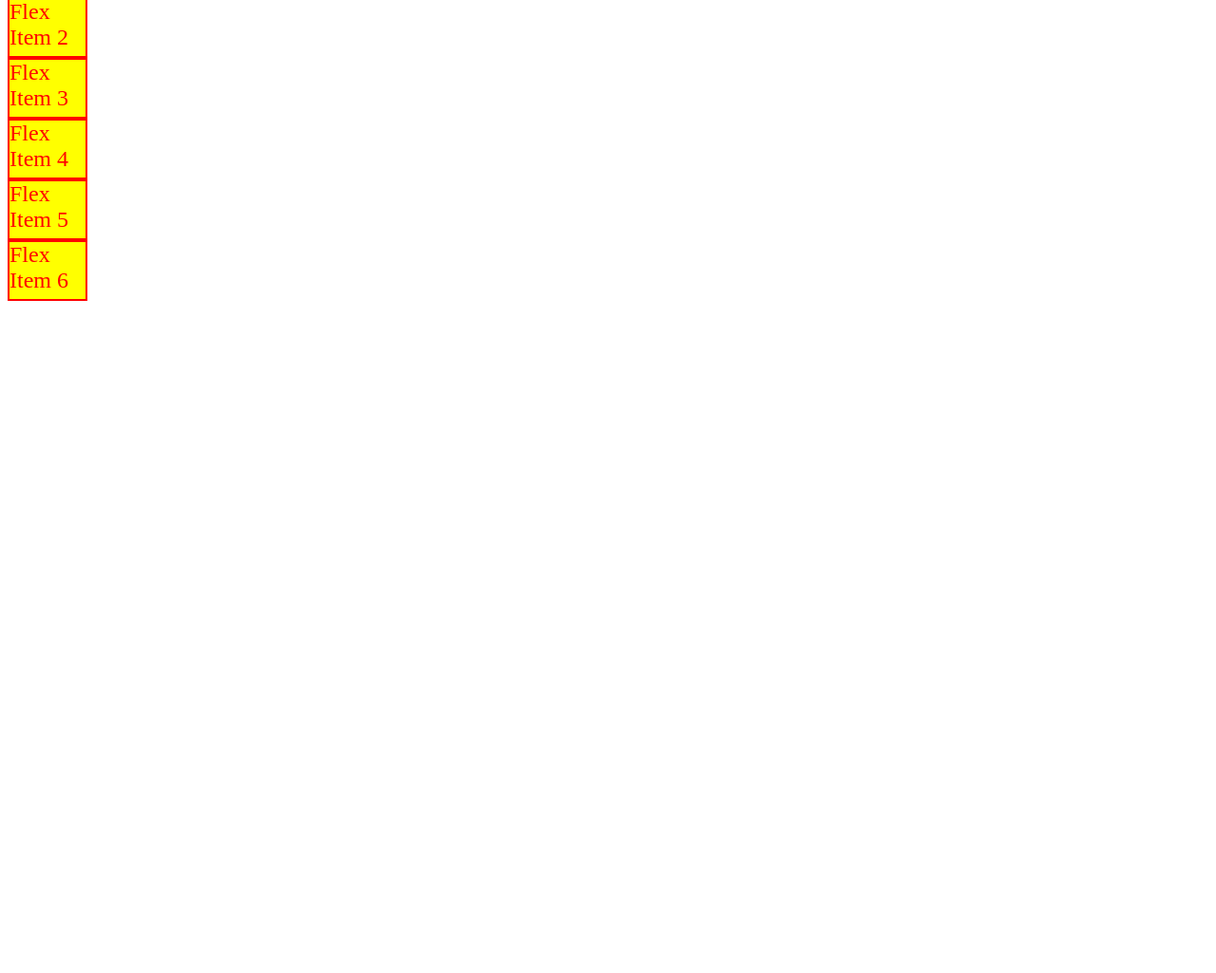
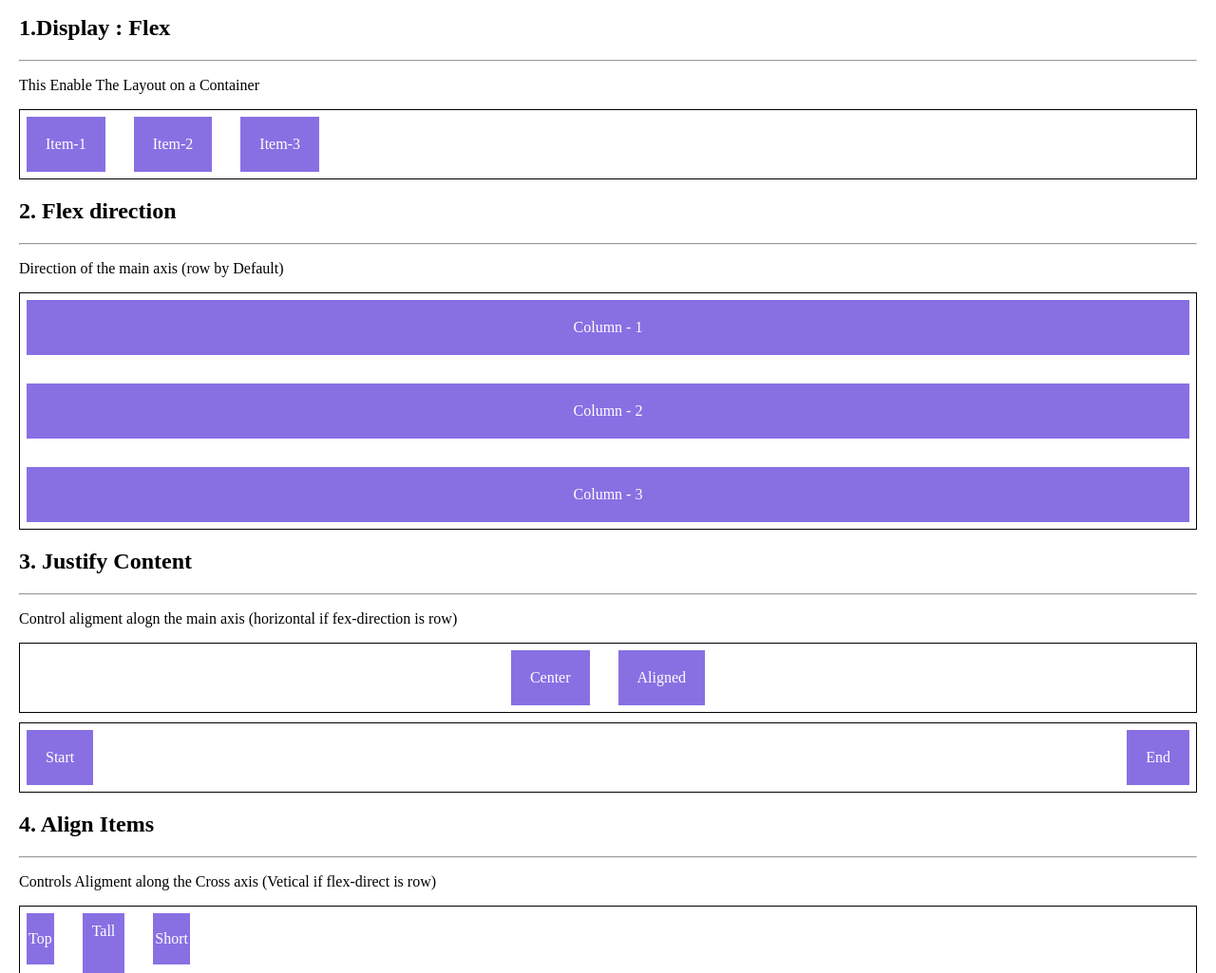
Before and after one commit to eswarroyce07/sample, a plain HTML site: page folder1/flex.html in a window 1280 px wide. Shown: the part 75-1100 px from the top of the page at 95% size. Before the commit the page ends 800 px from the top, so only its background shows below. Drawn offline with Linux system fonts and the light colour scheme.

Commit message:
Flex basics

```diff
--- a/folder1/flex.css
+++ b/folder1/flex.css
@@ -1,20 +1,89 @@
-.Flexcontainer{
-    border: 1px solid red;
+body {
+  margin: 20px;
+}
+header {
+  height: 50px;
+  width: 100%;
+  text-align: center;
+  color: darkblue;
+}
+
+.flexitems {
+  display: flex;
+  gap: 30px;
+  border: 1px solid black;
+  padding: 07px;
+}
+.item {
+  padding: 20px;
+  display: flex;
+  justify-content: center;
+  align-items: center;
+  background-color: rgba(50, 7, 207, 0.575);
+  color: white;
+  font-weight: 500;
+}
+
+.flexdir {
+  display: flex;
+  gap: 30px;
+  border: 1px solid black;
+  padding: 07px;
+  flex-direction: column;
+}
+
+.jc-1 {
+  display: flex;
+  gap: 30px;
+  border: 1px solid black;
+  padding: 07px;
+  justify-content: center;
+  margin-top: 10px;
+}
+.jc-2 {
+  display: flex;
+  gap: 30px;
+  border: 1px solid black;
+  padding: 07px;
+  justify-content: space-between;
+  margin-top: 10px;
+}
+.ai {
+  display: flex;
+
+  gap: 30px;
+  border: 1px solid black;
+  padding: 07px;
+}
+.itemAI{
     display: flex;
-    height: 90vh;
-    justify-content: center;
+    height: 50px;
+    background-color: rgba(50, 7, 207, 0.575);
+    color: white;
+    font-weight: 500;
+    padding: 10px;
+}
+.itemAI:nth-child(1){
     align-items: center;
-    gap: 10px;
-    flex-direction: column-reverse;
-    justify-content: flex-start;
+    padding: 2px;
+}
+.itemAI:nth-child(3){
     align-items: center;
+    padding: 2px;
 }
-/* flex-start,center,space-around,space-between, */
-.flexitem{
-    background-color: yellow;
-    border: 2px solid red;
-    color: red;
-    font-size: 24px;
-    height: 60px;
-    width: 80px;
+
+.fw {
+  display: flex;
+  gap: 30px;
+  border: 1px solid black;
+  padding: 07px;
+  flex-wrap: wrap;
 }
+
+.gap {
+  display: flex;
+  gap: 30px;
+  border: 1px solid black;
+  padding: 07px;
+
+}
--- a/folder1/flex.html
+++ b/folder1/flex.html
@@ -1,20 +1,111 @@
 <!DOCTYPE html>
 <html lang="en">
-<head>
-    <meta charset="UTF-8">
-    <meta name="viewport" content="width=device-width, initial-scale=1.0">
-    <title>Document</title>
-    <link rel="stylesheet" href="flex.css"/>
+  <head>
+    <meta charset="UTF-8" />
+    <meta name="viewport" content="width=device-width, initial-scale=1.0" />
+    <link rel="stylesheet" href="flex.css" />
+    <title>Flex Task</title>
+  </head>
+  <body>
+    <header>
+      <h1>All Flex Concepts - Basic HTML Demo</h1>
+    </header>
 
-</head>
-<body>
-<div class-"Flexcontainer">
-    <div class="flexitem">Flex Item 1</div>
-    <div class="flexitem">Flex Item 2</div>
-    <div class="flexitem">Flex Item 3</div>
-    <div class="flexitem">Flex Item 4</div>
-    <div class="flexitem">Flex Item 5</div>
-    <div class="flexitem">Flex Item 6</div>
-</div>
-</body>
+    <!-- Display Flex  -->
+
+    <h2>1.Display : Flex</h2>
+
+    <hr />
+
+    <p>This Enable The Layout on a Container</p>
+    <div class="flexitems">
+      <div class="item">Item-1</div>
+      <div class="item">Item-2</div>
+      <div class="item">Item-3</div>
+    </div>
+
+    <!-- flex direction  -->
+
+    <h2>2. Flex direction</h2>
+
+    <hr />
+
+    <p>Direction of the main axis (row by Default)</p>
+    <div class="flexdir">
+      <div class="item">Column - 1</div>
+      <div class="item">Column - 2</div>
+      <div class="item">Column - 3</div>
+    </div>
+
+    <!-- flex direction  -->
+
+    <h2>3. Justify Content</h2>
+
+    <hr />
+
+    <p>
+      Control aligment alogn the main axis (horizontal if fex-direction is row)
+    </p>
+    <div class="jc-1">
+      <div class="item">Center</div>
+      <div class="item">Aligned</div>
+    </div>
+    <div class="jc-2">
+      <div class="item">Start</div>
+      <div class="item">End</div>
+    </div>
+
+    <!-- Align items -->
+
+    <h2>4. Align Items</h2>
+
+    <hr />
+
+    <p>
+      Controls Aligment along the Cross axis (Vetical if flex-direct is row)
+    </p>
+    <div class="ai">
+      <div class="itemAI">Top</div>
+      <div class="itemAI">Tall</div>
+      <div class="itemAI">Short</div>
+    </div>
+
+    <!-- Flexwarp -->
+
+    <h2>5.Flex Warp</h2>
+
+    <hr />
+
+    <p>Allow items to warp into multiple lines</p>
+    <div class="fw">
+      <div class="item">Box - 1</div>
+      <div class="item">Box - 2</div>
+      <div class="item">Box - 3</div>
+      <div class="item">Box - 4</div>
+      <div class="item">Box - 5</div>
+    </div>
+
+    <!-- Gap -->
+    <h2>6.Gap</h2>
+
+    <hr />
+
+    <p>Space Between The item (Row And Column gap)</p>
+    <div class="gap">
+      <div class="item">A</div>
+      <div class="item">B</div>
+      <div class="item">C</div>
+    </div>
+
+    <!-- Flex Grow -->
+    <h2>7.Flex Grow</h2>
+    <hr />
+    <p>Define How Much a flex item will Grow </p>
+    <div class="gap">
+      <div class="item">A</div>
+      <div class="item">B</div>
+      <div class="item">C</div>
+    </div>
+
+  </body>
 </html>
--- a/folder1/style.css
+++ b/folder1/style.css
@@ -48,7 +48,7 @@ li:nth-child(2){
 }
 
 li:nth-child(3):hover{
-    color: orange;
+    color: blue;
     font-size: medium;
 }
 
```
